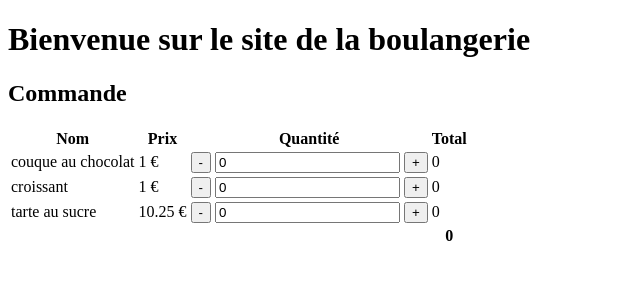
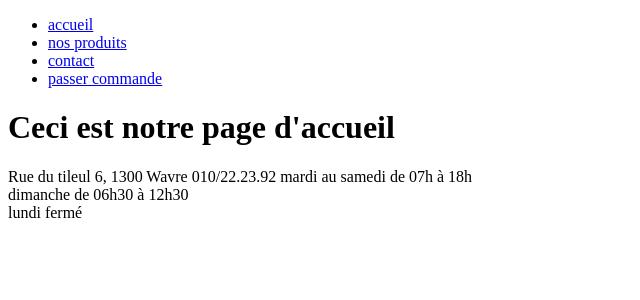
Before and after one commit to celiaHassaine/groupe32DevWeb, a Django app: page / in a window 1280 px wide. Shown: the top 300 px of the page, without its empty margins (0-640 px from the left). Run offline with Django 3.2, Linux system fonts and the light colour scheme.

Commit message:
Architecture site

```diff
--- /dev/null
+++ b/src/boulangerie/templates/accueil.html
@@ -0,0 +1,42 @@
+{% load static %}
+<!DOCTYPE html>
+<html lang="fr">
+    <head>
+        <meta charset="UTF-8">
+        <title>Boulangerie</title>
+        <script src="{% static 'lib/vue.js' %}"></script>
+        <script src="{% static 'src/js/boulangerie.js' %}"></script>
+    </head>
+    <body>
+        <header>
+            <div class="menu">
+                <ul>
+                    <li  class="lien_menu">
+                        <a href="/accueil">accueil</a>
+                    </li>
+                    <li class="lien_menu">
+                        <a href="/produits">nos produits</a>
+                    </li>
+                    <li class="lien_menu">
+                        <a href="/contact">contact</a>
+                    </li>
+                    <li class="lien_menu">
+                        <a href="/commande">passer commande</a>
+                    </li>
+                </ul>
+            </div>
+        </header>
+        <main id="accueil">
+            <h1>Ceci est notre page d'accueil</h1>
+        </main>
+        <footer>
+            <div class=footer>
+                <span class="adresse">Rue du tileul 6, 1300 Wavre</span>
+                <span class="telephone">010/22.23.92</span>
+                <span class="horaire">mardi au samedi de 07h à 18h<br>
+                    dimanche de 06h30 à 12h30<br>
+                    lundi fermé</span>
+            </div>
+        </footer>
+    </body>
+</html>
--- a/src/boulangerie/templates/index.html
+++ b/src/boulangerie/templates/commande.html
@@ -8,6 +8,24 @@
         <script src="{% static 'src/js/boulangerie.js' %}"></script>
     </head>
     <body>
+        <header>
+            <div class="menu">
+                <ul>
+                    <li  class="lien_menu">
+                        <a href="/accueil">accueil</a>
+                    </li>
+                    <li class="lien_menu">
+                        <a href="/produits">nos produits</a>
+                    </li>
+                    <li class="lien_menu">
+                        <a href="/contact">contact</a>
+                    </li>
+                    <li class="lien_menu">
+                        <a href="/commande">passer commande</a>
+                    </li>
+                </ul>
+            </div>
+        </header>
         <main id="magasin">
             <h1> [[ titre.principal ]] </h1>
             <h2> [[ titre.sousTitre ]] </h2>
@@ -34,5 +52,14 @@
                 </tr>
             </table>
         </main>
+        <footer>
+            <div class=footer>
+                <span class="adresse">Rue du tileul 6, 1300 Wavre</span>
+                <span class="telephone">010/22.23.92</span>
+                <span class="horaire">mardi au samedi de 07h à 18h<br>
+                    dimanche de 06h30 à 12h30<br>
+                    lundi fermé</span>
+            </div>
+        </footer>
     </body>
 </html>
--- a/src/boulangerie/urls.py
+++ b/src/boulangerie/urls.py
@@ -19,6 +19,9 @@ from django.urls import path
 from . import views
 
 urlpatterns = [
-    path('', views.index, name='index'),
+    path('', views.accueil, name='accueil'),
+    path('produits/', views.produits, name='produits'),
+    path('contact/', views.contact, name='contact'),
+    path('commande/', views.commande, name='commande'),
     path('admin/', admin.site.urls),
 ]
--- a/src/boulangerie/views.py
+++ b/src/boulangerie/views.py
@@ -2,5 +2,14 @@ import random
 
 from django.shortcuts import render
 
-def index(request):
-    return render(request, 'index.html')
+def accueil(request):
+    return render(request, 'accueil.html')
+
+def produits(request):
+	return render(request, 'produits.html')
+
+def contact(request):
+	return render(request, 'accueil.html')
+
+def commande(request):
+	return render(request, 'commande.html')
```
Also changed, not shown: src/boulangerie/templates/contact.html (added, +42 -0 lines), src/boulangerie/templates/produits.html (added, +42 -0 lines).
